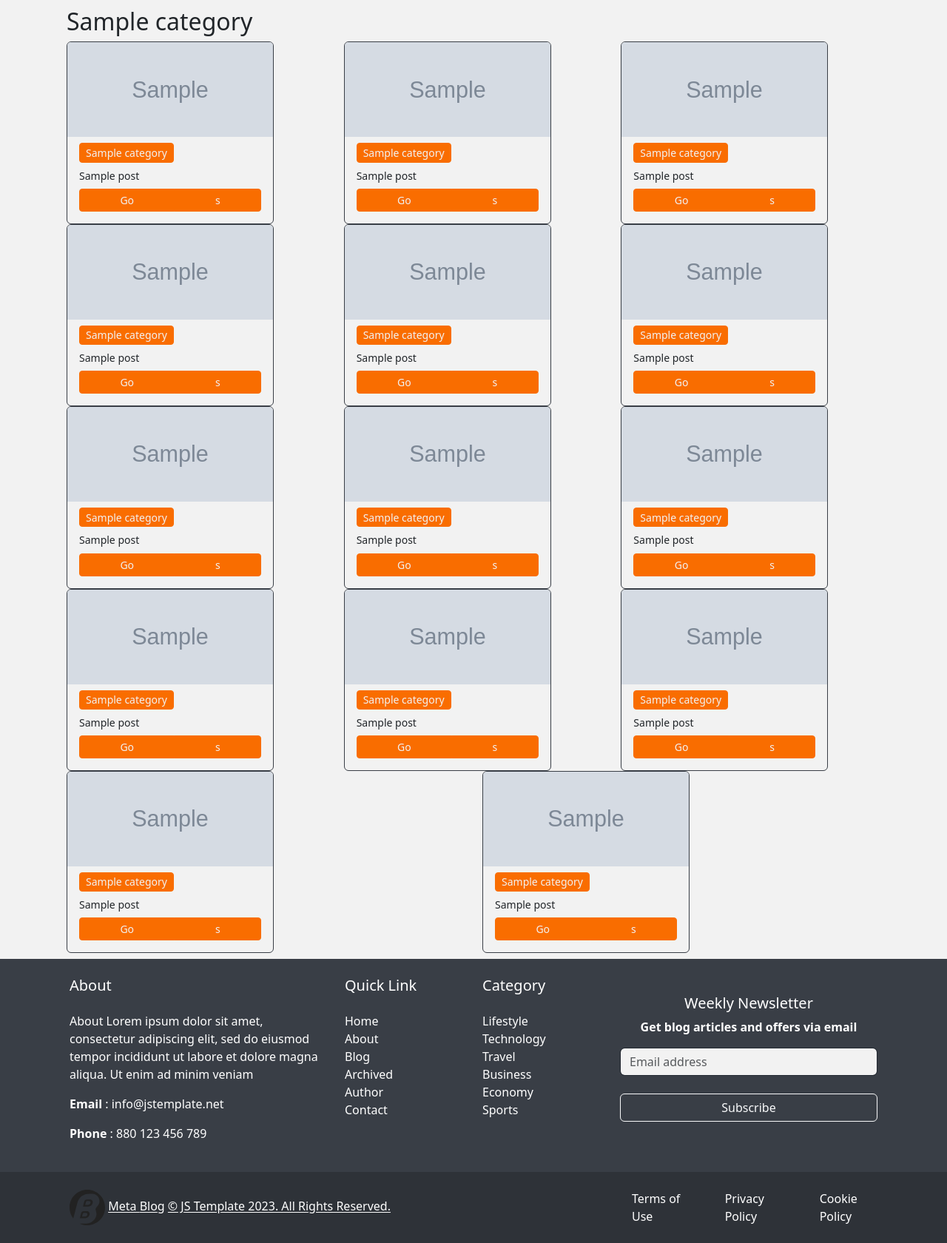
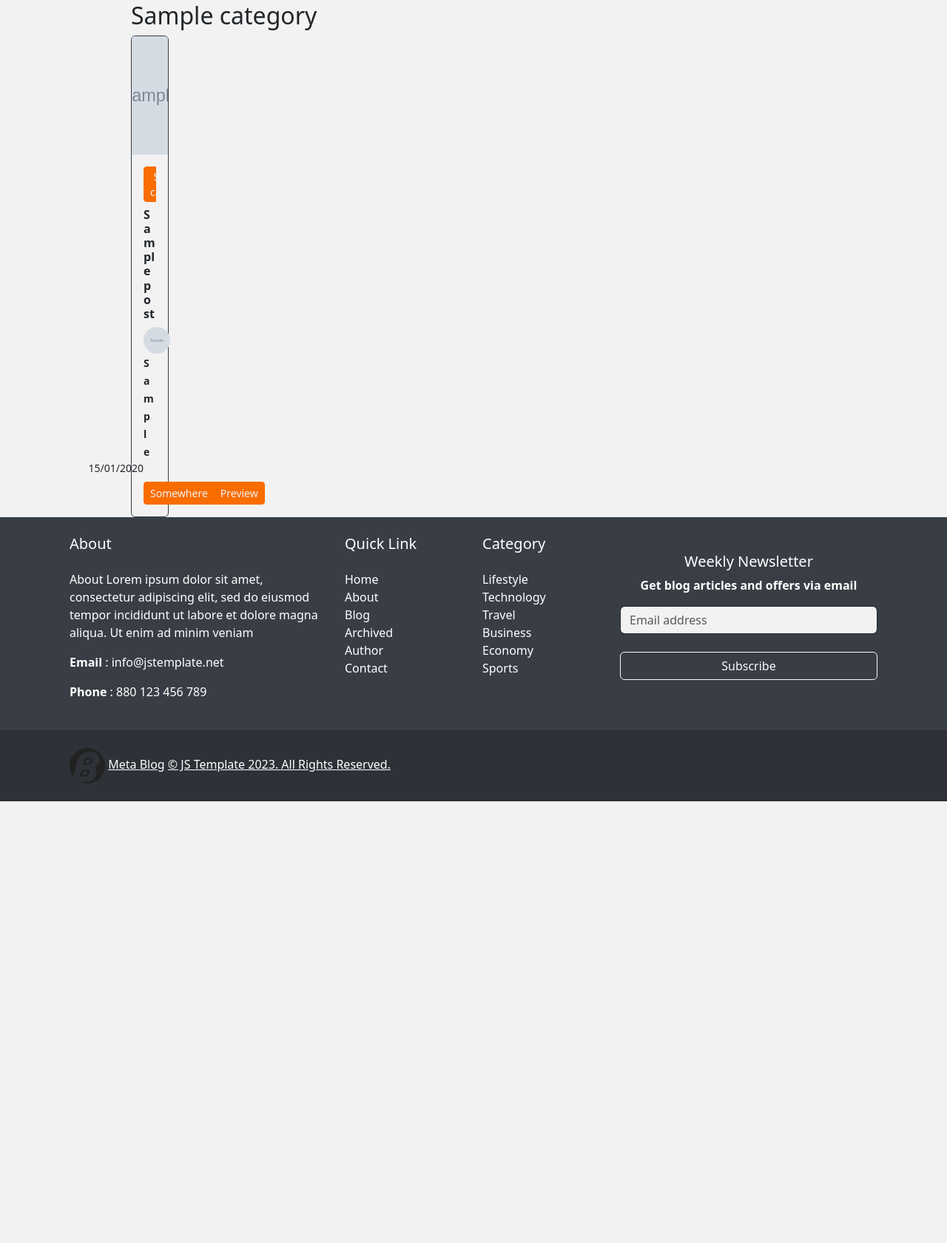
Before and after one commit to GonDraz/BlogGame, a Django app: page /blog/ in a window 1280 px wide. Shown: the part 60-1740 px from the top of the page at 74% size. After the commit the page ends 1143 px from the top, so only its background shows below. Run offline with Django 4.2, Linux system fonts and the light colour scheme; tables that the repository leaves empty hold one stand-in row (values such as "Sample post"); grey boxes marked "Sample" are stand-in pictures; some libraries are stand-ins or nearby versions.

Commit message:
port blog ui

```diff
--- a/accounts/models.py
+++ b/accounts/models.py
@@ -32,7 +32,7 @@
         return self.user.get_full_name()
 
     def full_name(self):
-        return self.last_name + self.first_name
+        return self.last_name +" "+ self.first_name
 
     def save(self, *args, **kwargs):
         super().save(*args, **kwargs)
--- a/static/css/style.css
+++ b/static/css/style.css
@@ -58,7 +58,7 @@
     --bs-warning-rgb: 255, 193, 7;
     --bs-danger-rgb: 220, 53, 69;
     --bs-light-rgb: 248, 249, 250;
-    --bs-dark-rgb: 33, 37, 41;
+    --bs-dark-rgb: var(--black-rgb);
 
     --bs-primary-text-emphasis: #052c65;
     --bs-secondary-text-emphasis: #2b2f32;
--- a/templates/includes/footer.html
+++ b/templates/includes/footer.html
@@ -108,9 +108,9 @@
         </div>
 
         <div class="col-lg-4 col-md-4 mb-4 mb-md-0 p-4 hstack gap-5 ">
-          <a class="text-white nav-link">Terms of Use</a>
+          <!-- <a class="text-white nav-link">Terms of Use</a>
           <a class="text-white nav-link">Privacy Policy</a>
-          <a class="text-white nav-link">Cookie Policy</a>
+          <a class="text-white nav-link">Cookie Policy</a> -->
         </div>
       </div>
     </div>
--- a/templates/includes/widget/modal.html
+++ b/templates/includes/widget/modal.html
@@ -5,17 +5,15 @@
 
             <!-- Modal Header -->
             <div class="modal-header">
-                <h4 class="modal-title">{{post.title}}</h4>
+                <h4 class="modal-title"><b>{{post.title}}</b></h4>
                 <button type="button" class="btn-close" data-bs-dismiss="modal"></button>
             </div>
             <!-- Modal body -->
             <div class="modal-body">
-                <div class="row gap-1">
+                <div class="clearfix">
+                    <img src="{{post.thumbnail.url}}" class="col-md-6 float-md-end mb-3 ms-md-3 img-fluid" alt="...">
                     <div class="col">
-                        <img src="{{post.thumbnail.url}}" class="card-img-top img-fluid" alt="...">
-                    </div>
-                    <div class="col">
-                        <h2>Overview</h2>
+                        <h2><b>Overview</b></h2>
                         <h6>{{post.overview}}</h6>
                     </div>
                 </div>
--- a/templates/includes/widget/port_card.html
+++ b/templates/includes/widget/port_card.html
@@ -2,13 +2,13 @@
 
 <!-- href="{{post.slug}}" -->
 
-<div class="col-sm">
-    <div class="card p-0" style="width: 280px;">
+<div class="col-auto">
+    <div class="card">
         <a href="{{post.slug}}">
             <img src="{{post.thumbnail.url}}" class="card-img-top img-fluid" alt="..."
-                style="height: 8rem; object-fit: cover;">
+                style="height: 10rem; object-fit: cover;">
         </a>
-        <div class="card-body pt-2">
+        <div class="card-body d-flex flex-column justify-content-between">
             <div class="overflow-x-auto pb-2">
                 <div class="d-inline-flex gap-1">
                     {% for post_category in post.category.all %}
@@ -17,21 +17,25 @@
                     {% endfor %}
                 </div>
             </div>
-            <h6 class="card-title"><small>{{post.title}}</small></h6>
+            <h6 class="card-title"><b>{{post.title}}</b></h6>
 
-            <!-- <div class="container">
-            <div class="row">
+            <div class="row align-items-center pb-2">
+                <div class="col-10">
+                    <picture>
+                        <img class="rounded-circle " src="{{post.author.picture.url}}" width="36" height="36"
+                            style="object-fit: cover;">
+                    </picture>
 
-                <h6 class="col">a</h6>
-                <h6 class="col">a</h6>
-                <h6 class="col">a</h6>
-                <h6 class="col">a</h6>
+                    <b><small>{{post.author.first_name}}</small></b>
+
+                </div>
+                <small class="col-2 d-flex justify-content-end">{{post.date|date:"d/m/Y"}}</small>
             </div>
-        </div> -->
 
-            <div class="card-link btn-group container p-0">
-                <a href="{{post.slug}}" class=" btn btn-primary  btn-sm" aria-current="page">Go</a>
-                <a href="#" class="btn btn-primary  btn-sm" data-bs-toggle="modal" data-bs-target="#{{post.slug}}">s</a>
+            <div class="card-link btn-group p-0">
+                <a href="{{post.slug}}" class=" btn btn-primary  btn-sm" aria-current="page">Somewhere</a>
+                <a href="#" class="btn btn-primary  btn-sm" data-bs-toggle="modal"
+                    data-bs-target="#{{post.slug}}">Preview</a>
             </div>
 
         </div>
--- a/templates/pages/blog.html
+++ b/templates/pages/blog.html
@@ -3,27 +3,15 @@
 {% block title %}Blog{% endblock %}
 
 {% block content %}
-<div class="col container p-2">
 {% for category in Categorys %}
 <h2>{{category.title}}</h2>
-    <div class="row">
+
+<div class="row gx-3 gy-3 row-cols-1 row-cols-sm-2 row-cols-md-3 row-cols-lg-4 row-cols-xl-4 row-cols-xxl-5">
     {% for post in Posts %}
+
     {% for post_category in post.category.all %}
     {% if post_category == category %}
 
-        {% include "includes/widget/port_card.html" %}
-        {% include "includes/widget/port_card.html" %}
-        {% include "includes/widget/port_card.html" %}
-        {% include "includes/widget/port_card.html" %}
-        {% include "includes/widget/port_card.html" %}
-        {% include "includes/widget/port_card.html" %}
-        {% include "includes/widget/port_card.html" %}
-        {% include "includes/widget/port_card.html" %}
-        {% include "includes/widget/port_card.html" %}
-        {% include "includes/widget/port_card.html" %}
-        {% include "includes/widget/port_card.html" %}
-        {% include "includes/widget/port_card.html" %}
-        {% include "includes/widget/port_card.html" %}
     {% include "includes/widget/port_card.html" %}
     {% include "includes/widget/modal.html" %}
 
@@ -32,5 +20,4 @@
     {% endfor %}
 </div>
 {% endfor %}
-</div>
 {% endblock %}
```
Lines whose indentation alone changed are shown as unchanged.
